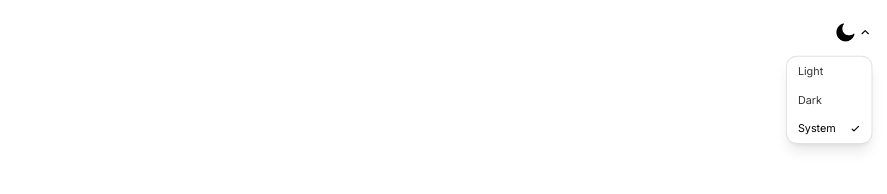
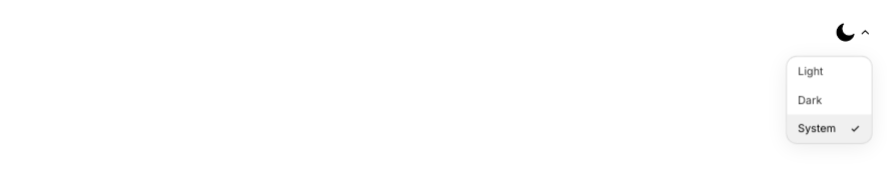
Before and after one commit to dlwlsdn03/portfolio, a React (Vite) app: page / in a window 1280 px wide. Both pictures are taken after a click on the button "Toggle color theme". Shown: the top 194 px of the page, without its empty margins (393-1280 px from the left). Built offline with nearby package versions, Linux system fonts and the light colour scheme.

Commit message:
small change

```diff
--- a/src/App.jsx
+++ b/src/App.jsx
@@ -167,14 +167,13 @@ function ThemeToggle() {
       <ul
         role="listbox"
         aria-label="Theme options"
-        className={`absolute right-0 mt-1.5 w-24 rounded-xl border overflow-hidden
-                    bg-[var(--bg)] shadow-lg
+        className={`absolute right-0 mt-1.5 w-24 rounded-xl overflow-hidden
+                    liquid-glass
                     transition-all duration-200 ease-out origin-top-right
                     ${open
                       ? 'opacity-100 scale-100 pointer-events-auto'
                       : 'opacity-0 scale-95 pointer-events-none'
                     }`}
-        style={{ borderColor: 'var(--border)' }}
       >
         {options.map((opt) => (
           <li
@@ -186,9 +185,9 @@ function ThemeToggle() {
               setMode(opt.value)
               setOpen(false)
             }}
-            className={`flex items-center justify-between px-3 py-2 cursor-pointer
+            className={`liquid-glass-option flex items-center justify-between px-3 py-2 cursor-pointer
                         text-[10px] md:text-xs
-                        transition-colors duration-150 hover:bg-[var(--border)]
+                        transition-colors duration-150
                         ${mode === opt.value
                           ? 'text-[color:var(--fg)]'
                           : 'text-[color:var(--muted)]'
@@ -308,17 +307,13 @@ function LiquidGlassNav({ containerRef }) {
                     ${isVisible ? 'opacity-100' : 'opacity-0 pointer-events-none'}`}
       >
         <div
+          className="liquid-glass"
           style={{
             display: 'flex',
             alignItems: 'center',
             gap: '10px',
             padding: '8px 16px',
             borderRadius: '100px',
-            background: 'var(--nav-pill-bg)',
-            border: '0.5px solid var(--nav-pill-border)',
-            backdropFilter: 'blur(20px)',
-            WebkitBackdropFilter: 'blur(20px)',
-            boxShadow: 'inset 0 1px 0 rgba(255,255,255,0.25), 0 4px 24px rgba(0,0,0,0.08)',
           }}
         >
           <div style={{ display: 'flex', alignItems: 'center', gap: '10px', filter: 'url(#goo-nav)' }}>
--- a/src/index.css
+++ b/src/index.css
@@ -21,6 +21,11 @@ html { scroll-behavior: smooth; }
   --nav-dot: rgb(60, 60, 60);
   --nav-pill-bg: rgba(0, 0, 0, 0.06);
   --nav-pill-border: rgba(0, 0, 0, 0.15);
+  --liquid-glass-bg: rgba(255, 255, 255, 0.48);
+  --liquid-glass-border: rgba(0, 0, 0, 0.15);
+  --liquid-glass-highlight: rgba(255, 255, 255, 0.35);
+  --liquid-glass-shadow: rgba(0, 0, 0, 0.08);
+  --liquid-glass-hover: rgba(0, 0, 0, 0.06);
 }
 
 .dark {
@@ -35,6 +40,11 @@ html { scroll-behavior: smooth; }
   --nav-dot: rgb(255, 255, 255);
   --nav-pill-bg: rgba(255, 255, 255, 0.14);
   --nav-pill-border: rgba(255, 255, 255, 0.25);
+  --liquid-glass-bg: rgba(255, 255, 255, 0.14);
+  --liquid-glass-border: rgba(255, 255, 255, 0.25);
+  --liquid-glass-highlight: rgba(255, 255, 255, 0.25);
+  --liquid-glass-shadow: rgba(0, 0, 0, 0.28);
+  --liquid-glass-hover: rgba(255, 255, 255, 0.16);
 }
 
 html, body, button, input, textarea, select {
@@ -106,6 +116,21 @@ html, body, #root { background: var(--bg); color: var(--fg); min-height: 100%; }
   pointer-events: none;
 }
 
+.liquid-glass {
+  background: var(--liquid-glass-bg);
+  border: 0.5px solid var(--liquid-glass-border);
+  backdrop-filter: blur(20px);
+  -webkit-backdrop-filter: blur(20px);
+  box-shadow:
+    inset 0 1px 0 var(--liquid-glass-highlight),
+    0 4px 24px var(--liquid-glass-shadow);
+}
+
+.liquid-glass-option:hover,
+.liquid-glass-option[aria-selected='true'] {
+  background: var(--liquid-glass-hover);
+}
+
 @media (min-width: 1024px) {
   .section-boundary--visible::before {
     width: min(calc(100% - 4rem), 56rem);
```
Also changed, not shown: 5 other files (tests, documents, lock files or other folders).
